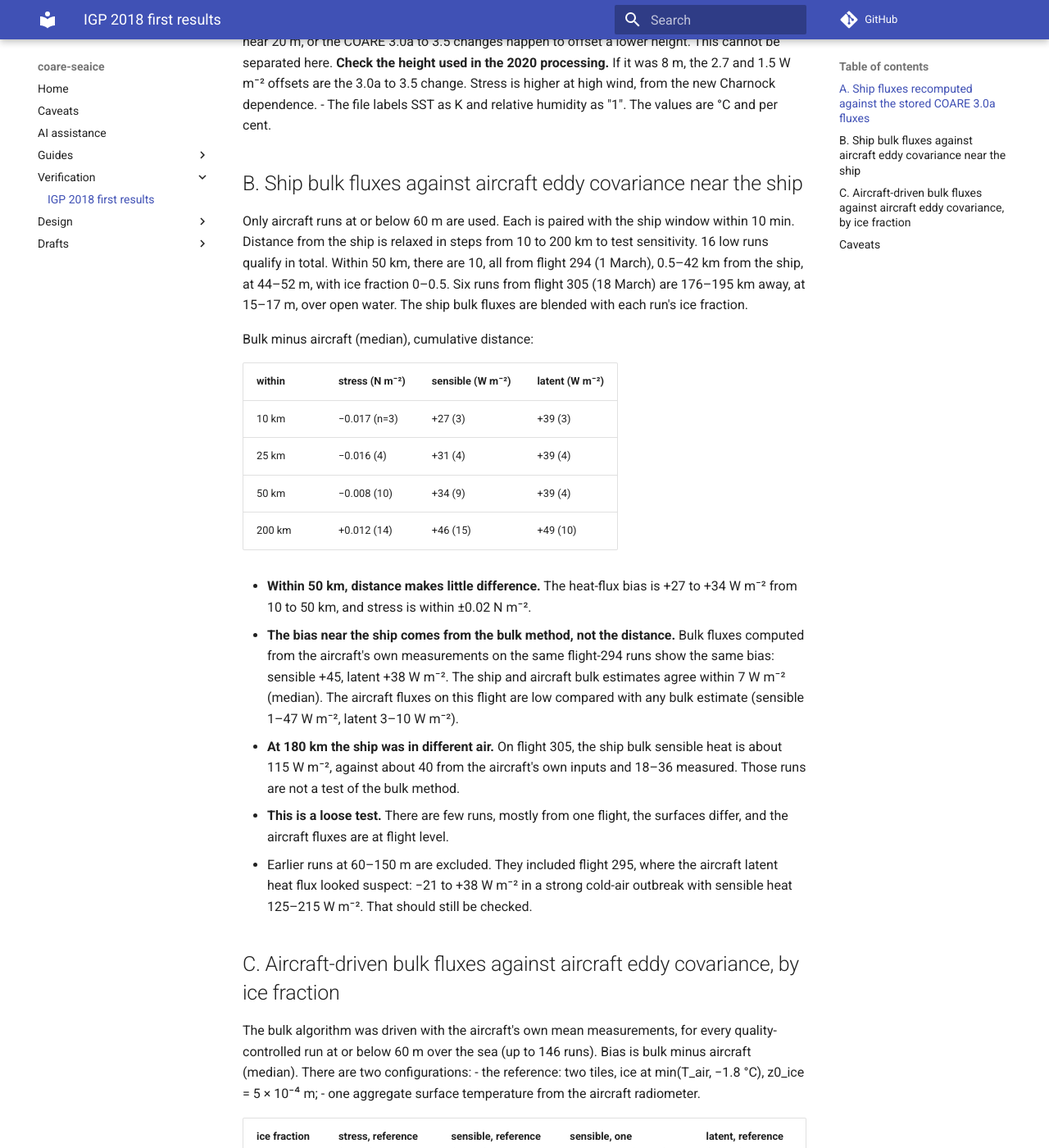
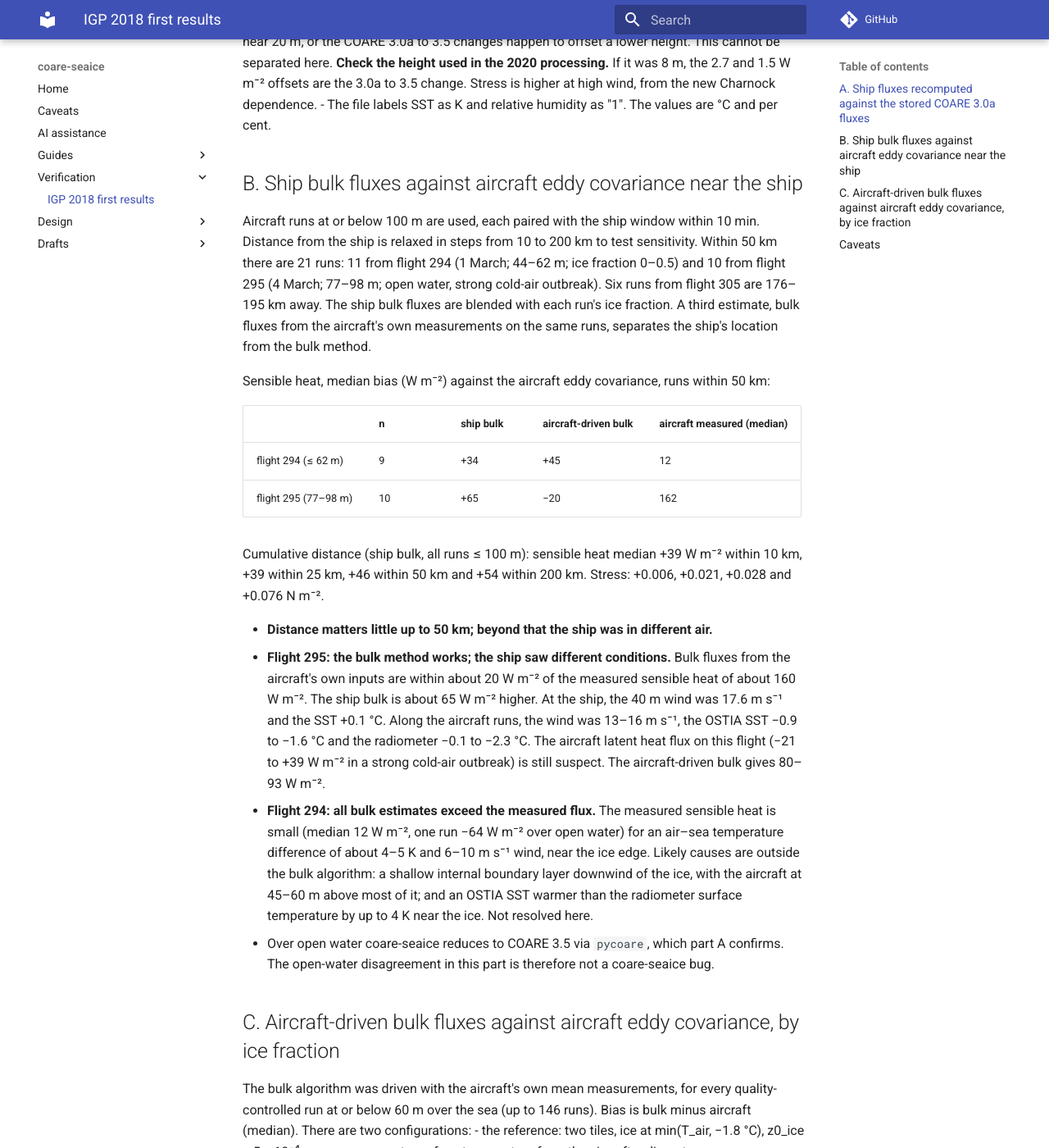
Before and after one commit to cbarrell16/coare-seaice, an MkDocs documentation site: the page built from docs/verification/igp_2018.md, in a window 1280 px wide and 1400 px high, scrolled down 969 px. Shown: the whole window at 82% size. Built offline with MkDocs 1.6.1 and Material for MkDocs 9.7.7, drawn with Linux system fonts in a browser that asks for light colours; comment, search, counter and statistics services are not loaded.

Commit message:
IGP part B: runs up to 100 m, altitude split, flight 294/295 diagnosis
Co-Authored-By: Claude Opus 5.5 <noreply@anthropic.com>
Claude-Session: https://claude.ai/code/session_01DNvuKCWFfK13TfXsn5zdLC

```diff
--- a/docs/verification/igp_2018.md
+++ b/docs/verification/igp_2018.md
@@ -40,37 +40,42 @@ in the file).
 
 ## B. Ship bulk fluxes against aircraft eddy covariance near the ship
 
-Only aircraft runs at or below 60 m are used. Each is paired with the ship window within
-10 min. Distance from the ship is relaxed in steps from 10 to 200 km to test
-sensitivity. 16 low runs qualify in total. Within 50 km, there are 10, all from flight
-294 (1 March), 0.5–42 km from the ship, at 44–52 m, with ice fraction 0–0.5. Six runs
-from flight 305 (18 March) are 176–195 km away, at 15–17 m, over open water. The ship
-bulk fluxes are blended with each run's ice fraction.
+Aircraft runs at or below 100 m are used, each paired with the ship window within 10 min.
+Distance from the ship is relaxed in steps from 10 to 200 km to test sensitivity.
+Within 50 km there are 21 runs: 11 from flight 294 (1 March; 44–62 m; ice fraction
+0–0.5) and 10 from flight 295 (4 March; 77–98 m; open water, strong cold-air outbreak).
+Six runs from flight 305 are 176–195 km away. The ship bulk fluxes are blended with each
+run's ice fraction. A third estimate, bulk fluxes from the aircraft's own measurements
+on the same runs, separates the ship's location from the bulk method.
 
-Bulk minus aircraft (median), cumulative distance:
+Sensible heat, median bias (W m⁻²) against the aircraft eddy covariance, runs within 50 km:
 
-| within | stress (N m⁻²) | sensible (W m⁻²) | latent (W m⁻²) |
-|---|---|---|---|
-| 10 km | −0.017 (n=3) | +27 (3) | +39 (3) |
-| 25 km | −0.016 (4) | +31 (4) | +39 (4) |
-| 50 km | −0.008 (10) | +34 (9) | +39 (4) |
-| 200 km | +0.012 (14) | +46 (15) | +49 (10) |
+| | n | ship bulk | aircraft-driven bulk | aircraft measured (median) |
+|---|---|---|---|---|
+| flight 294 (≤ 62 m) | 9 | +34 | +45 | 12 |
+| flight 295 (77–98 m) | 10 | +65 | −20 | 162 |
 
-- **Within 50 km, distance makes little difference.** The heat-flux bias is +27 to
-  +34 W m⁻² from 10 to 50 km, and stress is within ±0.02 N m⁻².
-- **The bias near the ship comes from the bulk method, not the distance.** Bulk fluxes
-  computed from the aircraft's own measurements on the same flight-294 runs show the same
-  bias: sensible +45, latent +38 W m⁻². The ship and aircraft bulk estimates agree within
-  7 W m⁻² (median). The aircraft fluxes on this flight are low compared with any bulk
-  estimate (sensible 1–47 W m⁻², latent 3–10 W m⁻²).
-- **At 180 km the ship was in different air.** On flight 305, the ship bulk sensible heat
-  is about 115 W m⁻², against about 40 from the aircraft's own inputs and 18–36 measured.
-  Those runs are not a test of the bulk method.
-- **This is a loose test.** There are few runs, mostly from one flight, the surfaces
-  differ, and the aircraft fluxes are at flight level.
-- Earlier runs at 60–150 m are excluded. They included flight 295, where the aircraft
-  latent heat flux looked suspect: −21 to +38 W m⁻² in a strong cold-air outbreak with
-  sensible heat 125–215 W m⁻². That should still be checked.
+Cumulative distance (ship bulk, all runs ≤ 100 m): sensible heat median +39 W m⁻²
+within 10 km, +39 within 25 km, +46 within 50 km and +54 within 200 km. Stress: +0.006,
++0.021, +0.028 and +0.076 N m⁻².
+
+- **Distance matters little up to 50 km; beyond that the ship was in different air.**
+- **Flight 295: the bulk method works; the ship saw different conditions.** Bulk fluxes
+  from the aircraft's own inputs are within about 20 W m⁻² of the measured
+  sensible heat of about 160 W m⁻². The ship bulk is about 65 W m⁻² higher. At the ship,
+  the 40 m wind was 17.6 m s⁻¹ and the SST +0.1 °C. Along the aircraft runs, the wind
+  was 13–16 m s⁻¹, the OSTIA SST −0.9 to −1.6 °C and the radiometer −0.1 to −2.3 °C.
+  The aircraft latent heat flux on this flight (−21 to +39 W m⁻² in a strong cold-air
+  outbreak) is still suspect. The aircraft-driven bulk gives 80–93 W m⁻².
+- **Flight 294: all bulk estimates exceed the measured flux.** The measured sensible
+  heat is small (median 12 W m⁻², one run −64 W m⁻² over open water) for an air–sea
+  temperature difference of about 4–5 K and 6–10 m s⁻¹ wind, near the ice edge. Likely
+  causes are outside the bulk algorithm: a shallow internal boundary layer downwind of the
+  ice, with the aircraft at 45–60 m above most of it; and an OSTIA SST warmer than the
+  radiometer surface temperature by up to 4 K near the ice. Not resolved here.
+- Over open water coare-seaice reduces to COARE 3.5 via `pycoare`, which part A
+  confirms. The open-water disagreement in this part is therefore not a coare-seaice
+  bug.
 
 ## C. Aircraft-driven bulk fluxes against aircraft eddy covariance, by ice fraction
 
```
Also changed, not shown: CHANGELOG.md (+1 -1 lines), 1 other file.
